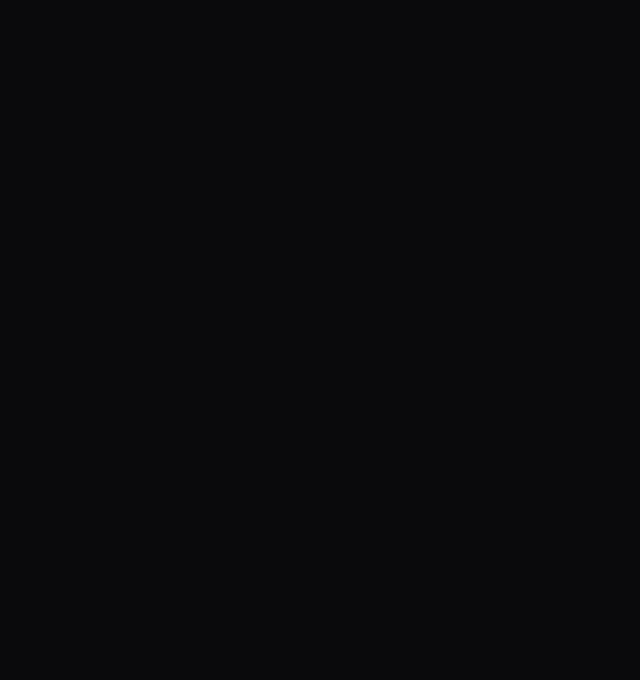
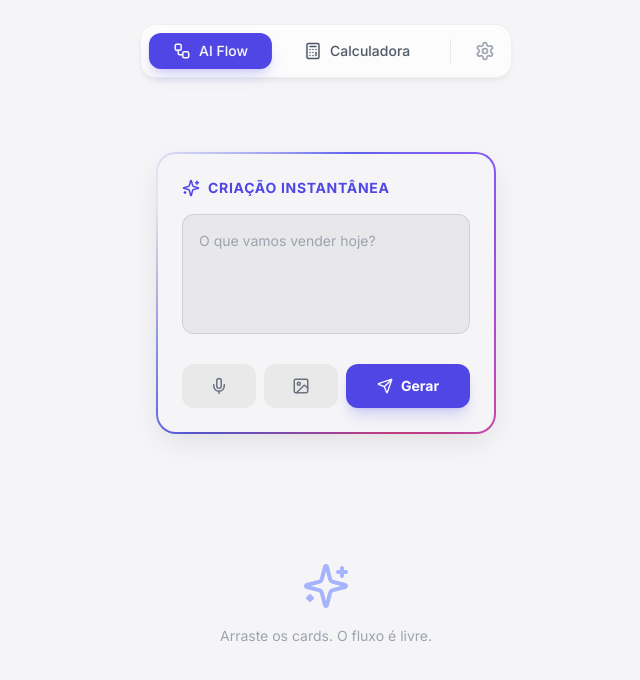
Before and after one commit to ecommflow-br/ecomflow, a React (Vite) app: page / in a window 1280 px wide. Shown: the top 680 px of the page, without its empty margins (314-954 px from the left). Built offline with nearby package versions, Linux system fonts and the light colour scheme.

Commit message:
Fix: Critical - Restored missing App component logic causing blank screen

```diff
--- a/src/App.jsx
+++ b/src/App.jsx
@@ -41,6 +41,21 @@
 }
 
 function App() {
+    return (
+        <ErrorBoundary>
+            <BrowserRouter>
+                <div className="min-h-screen w-full relative bg-[#f5f5f7]">
+                    <Navigation />
+                    <main className="w-full pt-28 pb-12">
+                        <Routes>
+                            <Route path="/" element={<FlowCanvas />} />
+                            <Route path="/calculator" element={<ProfitCalculator />} />
+                        </Routes>
+                    </main>
+                </div>
+            </BrowserRouter>
+        </ErrorBoundary>
+    );
 }
 
 export default App;
```
